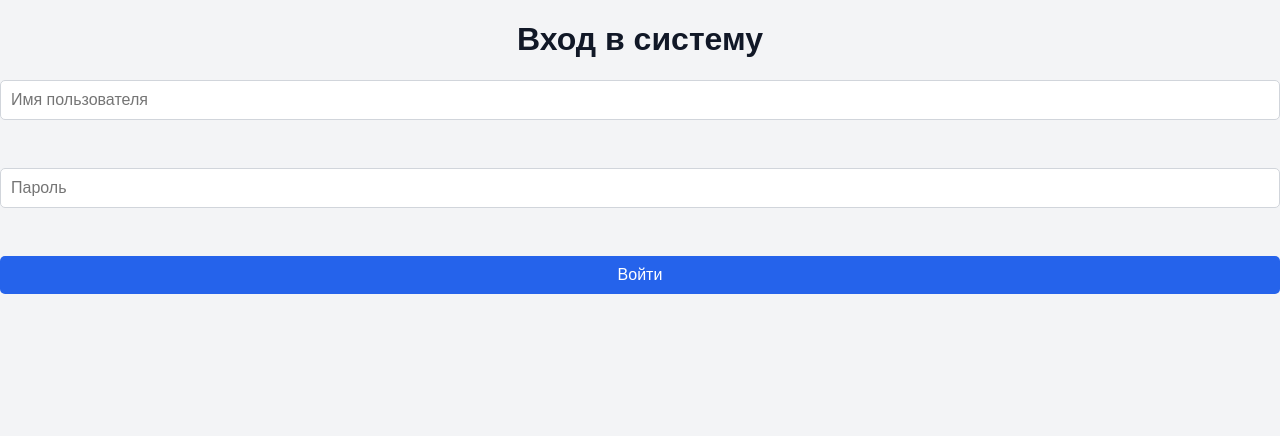
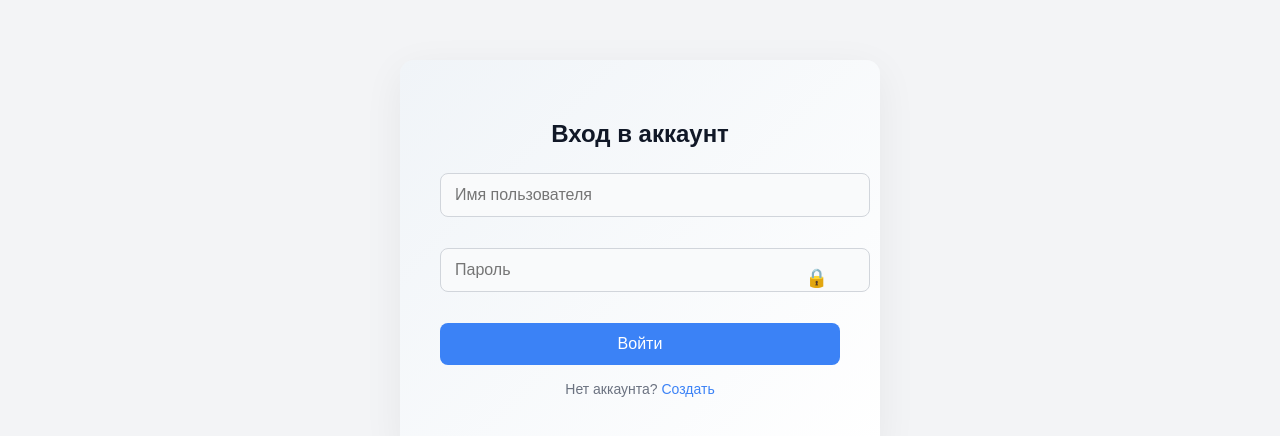
Before and after one commit to iamdelrey/family_budget_frontend, a React (Create React App) app: page /login in a window 1280 px wide. Shown: the top 436 px of the page. Built offline with nearby package versions, Linux system fonts and the light colour scheme.

Commit message:
feat(frontend): redesign login page with compact layout, password icon and modern styling

```diff
--- a/src/index.css
+++ b/src/index.css
@@ -173,3 +173,84 @@ li {
 	color: #dc2626;
 	margin-top: 10px;
 }
+.auth-container {
+	max-width: 400px;
+	margin: 60px auto;
+	padding: 40px;
+	background: linear-gradient(135deg, #f0f4f8, #ffffff);
+	border-radius: 14px;
+	box-shadow: 0 10px 40px rgba(0, 0, 0, 0.06);
+	text-align: center;
+}
+
+.auth-container h2 {
+	margin-bottom: 25px;
+	font-size: 24px;
+	color: #111827;
+}
+
+.auth-container form input {
+	width: 100%;
+	padding: 12px 14px;
+	margin-bottom: 16px;
+	font-size: 16px;
+	border: 1px solid #d1d5db;
+	border-radius: 8px;
+	background-color: #f9fafb;
+	transition: border-color 0.2s;
+}
+
+.auth-container form input:focus {
+	outline: none;
+	border-color: #3b82f6;
+	background-color: white;
+}
+
+.password-wrapper {
+	position: relative;
+}
+
+.password-wrapper .icon {
+	position: absolute;
+	top: 50%;
+	right: 12px;
+	transform: translateY(-50%);
+	font-size: 18px;
+	color: #6b7280;
+}
+
+.auth-container button {
+	width: 100%;
+	padding: 12px;
+	font-size: 16px;
+	background-color: #3b82f6;
+	color: white;
+	border: none;
+	border-radius: 8px;
+	cursor: pointer;
+	transition: background-color 0.2s;
+}
+
+.auth-container button:hover {
+	background-color: #2563eb;
+}
+
+.error-text {
+	color: #dc2626;
+	margin-top: 12px;
+}
+
+.hint-text {
+	margin-top: 16px;
+	font-size: 14px;
+	color: #6b7280;
+}
+
+.hint-text a {
+	color: #3b82f6;
+	text-decoration: none;
+}
+
+.hint-text a:hover {
+	text-decoration: underline;
+}
--- a/src/pages/LoginPage.jsx
+++ b/src/pages/LoginPage.jsx
@@ -6,6 +6,7 @@ function LoginPage() {
 	const navigate = useNavigate()
 	const [username, setUsername] = useState('')
 	const [password, setPassword] = useState('')
+	const [error, setError] = useState(null)
 
 	const handleSubmit = async e => {
 		e.preventDefault()
@@ -17,41 +18,42 @@ function LoginPage() {
 
 			localStorage.setItem('access_token', response.data.access)
 			localStorage.setItem('refresh_token', response.data.refresh)
-
-			const meResponse = await axios.get('http://127.0.0.1:8000/api/me/', {
-				headers: {
-					Authorization: `Bearer ${response.data.access}`,
-				},
-			})
-			localStorage.setItem('username', meResponse.data.username)
+			localStorage.setItem('username', username)
 
 			navigate('/categories')
 		} catch (error) {
 			console.error(error)
-			alert('Ошибка входа!')
+			setError('Неверное имя пользователя или пароль.')
 		}
 	}
 
 	return (
-		<div>
-			<h1>Вход в систему</h1>
+		<div className='auth-container'>
+			<h2>Вход в аккаунт</h2>
 			<form onSubmit={handleSubmit}>
 				<input
 					type='text'
 					placeholder='Имя пользователя'
 					value={username}
 					onChange={e => setUsername(e.target.value)}
+					required
 				/>
-				<br />
+				<div className='password-wrapper'>
 					<input
 						type='password'
 						placeholder='Пароль'
 						value={password}
 						onChange={e => setPassword(e.target.value)}
+						required
 					/>
-				<br />
+					<span className='icon'>🔒</span>
+				</div>
 				<button type='submit'>Войти</button>
 			</form>
+			{error && <p className='error-text'>{error}</p>}
+			<p className='hint-text'>
+				Нет аккаунта? <a href='/register'>Создать</a>
+			</p>
 		</div>
 	)
 }
```
Lines whose indentation alone changed are shown as unchanged.
